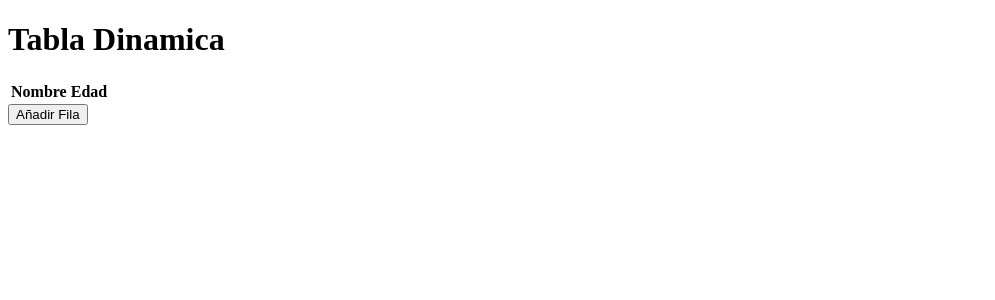
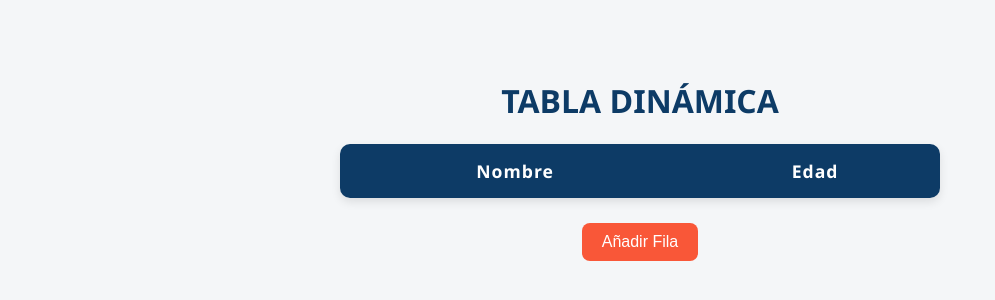
Before and after one commit to ronicleal/TablaDinamicaDOM, a plain HTML site: page index.html in a window 1280 px wide. Shown: the whole page, without its empty margins (0-995 px from the left). Drawn offline with Linux system fonts and the light colour scheme.

Commit message:
creacion_css_Tabla

```diff
--- a/index.html
+++ b/index.html
@@ -9,6 +9,6 @@
 
 </head>
 <body>
-    <h1>Tabla Dinamica</h1>
+    <h1>TABLA DINÁMICA</h1>
 </body>
 </html>
--- a/style.css
+++ b/style.css
@@ -0,0 +1,73 @@
+/* ====== Estilo general del body ====== */
+body {
+  font-family: "Segoe UI", Tahoma, Geneva, Verdana, sans-serif;
+  background-color: #f4f6f8;
+  display: flex;
+  flex-direction: column;
+  align-items: center;
+  justify-content: flex-start;
+  height: 100vh;
+  padding-top: 50px;
+}
+h1{
+    color: #0D3B66;
+}
+/* ====== Tabla ====== */
+table {
+  border-collapse: collapse;
+  width: 60%;
+  max-width: 600px;
+  background-color: #fff;
+  border-radius: 10px;
+  overflow: hidden;
+  box-shadow: 0 4px 10px rgba(0, 0, 0, 0.1);
+  text-align: center;
+}
+
+/* Encabezados */
+th {
+  background-color: #0D3B66;
+  color: white;
+  padding: 15px;
+  font-size: 1.1em;
+  letter-spacing: 1px;
+}
+
+/* Filas */
+td {
+  padding: 12px;
+  color: #333;
+  border-bottom: 1px solid #ddd;
+}
+
+/* Efecto al pasar el mouse por las filas */
+tr:hover td {
+  background-color: #f2f7fb;
+}
+
+/* Última fila sin borde inferior */
+tr:last-child td {
+  border-bottom: none;
+}
+
+/* ====== Botón ====== */
+button {
+  margin-top: 25px;
+  padding: 10px 20px;
+  background-color: #f95738;
+  color: #fff;
+  border: none;
+  border-radius: 8px;
+  cursor: pointer;
+  font-size: 1em;
+  transition: background-color 0.3s ease, transform 0.2s ease;
+}
+
+button:hover {
+  background-color: #d0452c;
+  transform: scale(1.05);
+}
+
+button:active {
+  transform: scale(1);
+}
```
Also changed, not shown: script.js (+0 -65 lines).
